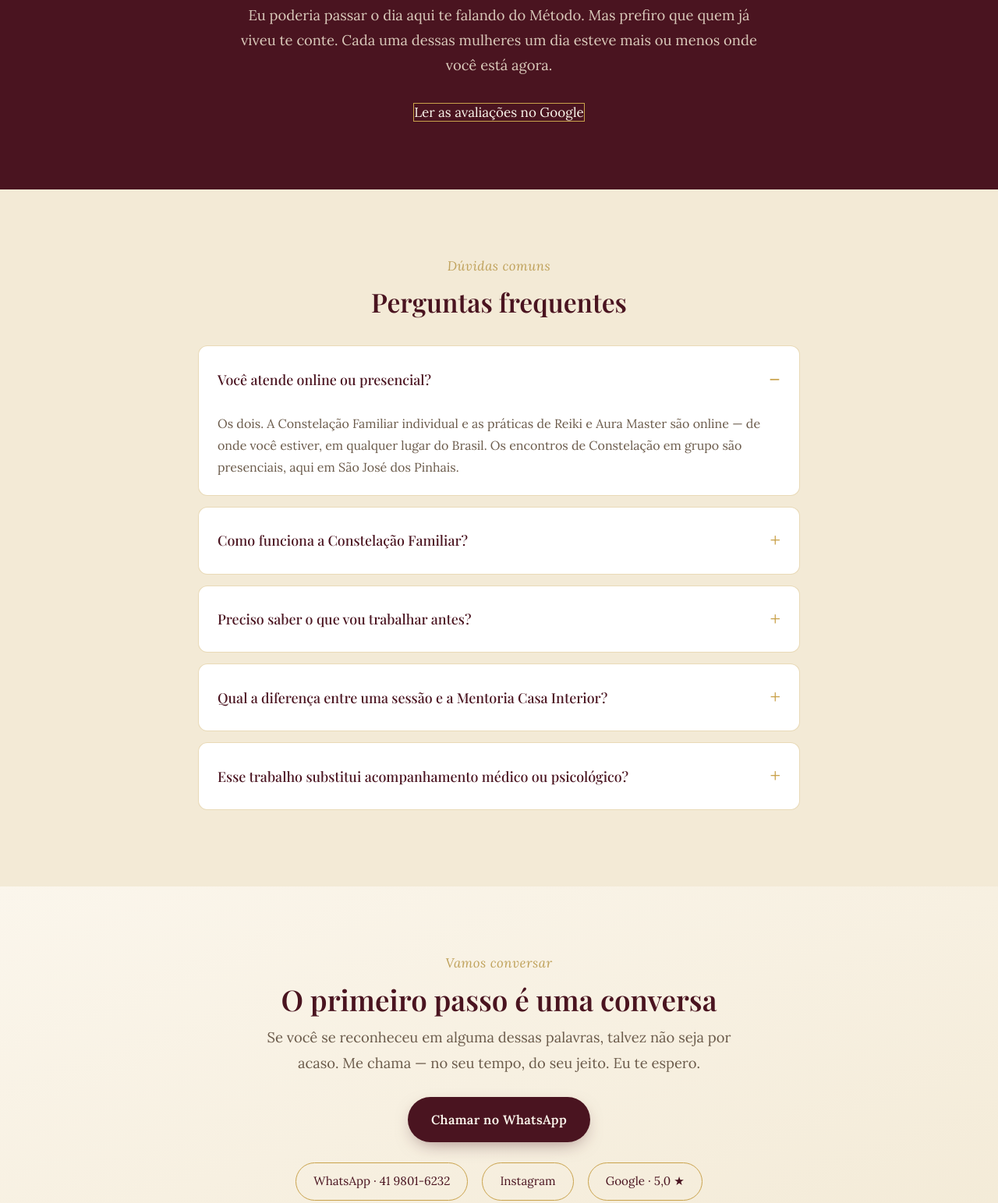
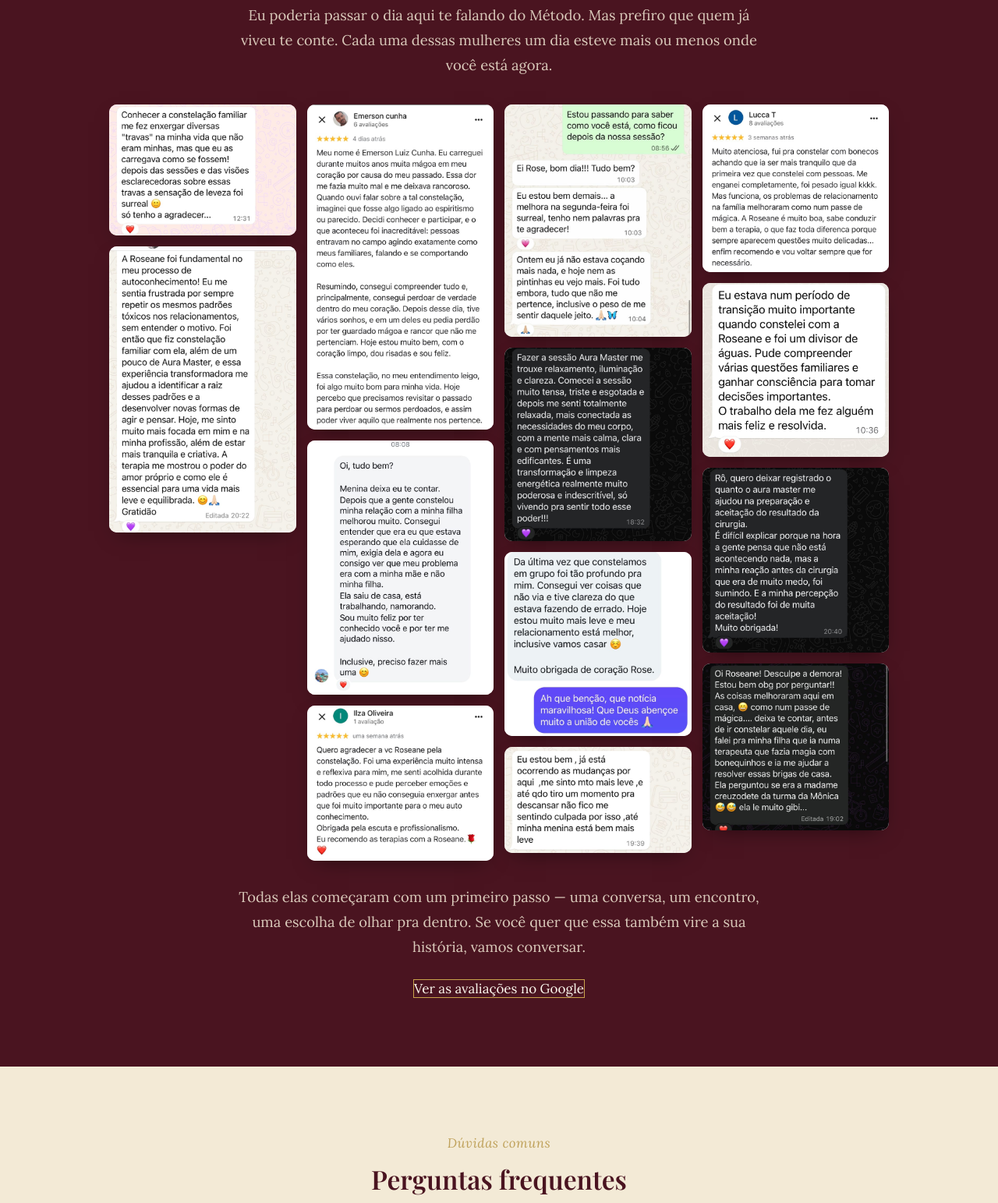
Before and after one commit to terapiacomroseane/roseanesena-site, a plain HTML site: page index.html in a window 1280 px wide. Shown: the part 4953-6496 px from the top of the page at 78% size. Drawn offline with nearby package versions, Linux system fonts and the light colour scheme; a web font is replaced by a local one.

Commit message:
Depoimentos (13) + Instagram + lightbox

```diff
--- a/index.html
+++ b/index.html
@@ -114,6 +114,14 @@
     .prova .lead{color:rgba(243,234,214,.85);max-width:680px;margin:18px auto 30px}
     .prova .btn-ghost{color:var(--creme-2);border-color:var(--dourado)}
     .prova .btn-ghost:hover{background:var(--dourado);color:var(--bordo)}
+    .depo-grid{column-count:4;column-gap:14px;margin:34px auto 30px;max-width:1000px}
+    .depo-grid img{width:100%;margin-bottom:14px;border-radius:10px;cursor:zoom-in;display:block;box-shadow:0 10px 26px -12px rgba(0,0,0,.55);transition:transform .15s;background:#fff}
+    .depo-grid img:hover{transform:scale(1.02)}
+    @media(max-width:860px){.depo-grid{column-count:2}}
+    @media(max-width:480px){.depo-grid{column-count:1;max-width:340px}}
+    .lb{position:fixed;inset:0;background:rgba(20,6,10,.93);display:none;align-items:center;justify-content:center;z-index:100;padding:20px;cursor:zoom-out}
+    .lb.open{display:flex}
+    .lb img{max-width:94%;max-height:92vh;border-radius:10px;box-shadow:0 20px 60px rgba(0,0,0,.6)}
 
     /* FAQ */
     .faq details{background:#fff;border:1px solid rgba(201,162,75,.4);border-radius:12px;margin-bottom:14px;padding:0 24px;overflow:hidden}
@@ -321,7 +329,23 @@
       <div class="stars">★★★★★</div>
       <p class="nota">5,0 no Google · avaliações reais de quem fez a travessia</p>
       <p class="lead">Eu poderia passar o dia aqui te falando do Método. Mas prefiro que quem já viveu te conte. Cada uma dessas mulheres um dia esteve mais ou menos onde você está agora.</p>
-      <a class="btn-ghost" href="https://www.google.com/search?q=Roseane+Sena+Constela%C3%A7%C3%A3o+S%C3%A3o+Jos%C3%A9+dos+Pinhais" target="_blank" rel="noopener">Ler as avaliações no Google</a>
+      <div class="depo-grid">
+        <img loading="lazy" src="assets/depoimentos/depo-01.jpg" alt="Depoimento de cliente" onclick="abrirLb(this.src)" />
+        <img loading="lazy" src="assets/depoimentos/depo-02.jpg" alt="Depoimento de cliente" onclick="abrirLb(this.src)" />
+        <img loading="lazy" src="assets/depoimentos/depo-03.jpg" alt="Avaliação no Google" onclick="abrirLb(this.src)" />
+        <img loading="lazy" src="assets/depoimentos/depo-04.jpg" alt="Depoimento de cliente" onclick="abrirLb(this.src)" />
+        <img loading="lazy" src="assets/depoimentos/depo-05.jpg" alt="Avaliação no Google" onclick="abrirLb(this.src)" />
+        <img loading="lazy" src="assets/depoimentos/depo-06.jpg" alt="Depoimento de cliente" onclick="abrirLb(this.src)" />
+        <img loading="lazy" src="assets/depoimentos/depo-07.jpg" alt="Depoimento de cliente" onclick="abrirLb(this.src)" />
+        <img loading="lazy" src="assets/depoimentos/depo-08.jpg" alt="Depoimento de cliente" onclick="abrirLb(this.src)" />
+        <img loading="lazy" src="assets/depoimentos/depo-09.jpg" alt="Depoimento de cliente" onclick="abrirLb(this.src)" />
+        <img loading="lazy" src="assets/depoimentos/depo-10.jpg" alt="Avaliação no Google" onclick="abrirLb(this.src)" />
+        <img loading="lazy" src="assets/depoimentos/depo-11.jpg" alt="Depoimento de cliente" onclick="abrirLb(this.src)" />
+        <img loading="lazy" src="assets/depoimentos/depo-12.jpg" alt="Depoimento de cliente" onclick="abrirLb(this.src)" />
+        <img loading="lazy" src="assets/depoimentos/depo-13.jpg" alt="Depoimento de cliente" onclick="abrirLb(this.src)" />
+      </div>
+      <p class="lead" style="margin-bottom:24px">Todas elas começaram com um primeiro passo — uma conversa, um encontro, uma escolha de olhar pra dentro. Se você quer que essa também vire a sua história, vamos conversar.</p>
+      <a class="btn-ghost" href="https://www.google.com/search?q=Roseane+Sena+Constela%C3%A7%C3%A3o+S%C3%A3o+Jos%C3%A9+dos+Pinhais" target="_blank" rel="noopener">Ver as avaliações no Google</a>
     </div>
   </section>
 
@@ -366,7 +390,7 @@
       <a class="btn" href="https://wa.me/554198016232?text=Ol%C3%A1%20Roseane!%20Vim%20pelo%20seu%20site%20e%20gostaria%20de%20conversar." target="_blank" rel="noopener">Chamar no WhatsApp</a>
       <div class="social">
         <a href="https://wa.me/554198016232" target="_blank" rel="noopener">WhatsApp · 41 9801-6232</a>
-        <a href="https://www.instagram.com/" target="_blank" rel="noopener" id="ig-link">Instagram</a>
+        <a href="https://www.instagram.com/roseane.sena_/" target="_blank" rel="noopener" id="ig-link">Instagram · @roseane.sena_</a>
         <a href="https://www.google.com/search?q=Roseane+Sena+Constela%C3%A7%C3%A3o+S%C3%A3o+Jos%C3%A9+dos+Pinhais" target="_blank" rel="noopener">Google · 5,0 ★</a>
       </div>
     </div>
@@ -386,5 +410,12 @@
 
   <a class="wa-float" href="https://wa.me/554198016232?text=Ol%C3%A1%20Roseane!%20Vim%20pelo%20seu%20site%20e%20gostaria%20de%20conversar." target="_blank" rel="noopener" aria-label="WhatsApp">✆</a>
 
+  <!-- Lightbox dos depoimentos -->
+  <div class="lb" id="lb" onclick="this.classList.remove('open')"><img id="lbimg" src="" alt="Depoimento ampliado" /></div>
+  <script>
+    function abrirLb(src){var lb=document.getElementById('lb');document.getElementById('lbimg').src=src;lb.classList.add('open');}
+    document.addEventListener('keydown',function(e){if(e.key==='Escape')document.getElementById('lb').classList.remove('open');});
+  </script>
+
 </body>
 </html>
```
Also changed, not shown: assets/depoimentos/depo-01.jpg (added), assets/depoimentos/depo-02.jpg (added), assets/depoimentos/depo-03.jpg (added), assets/depoimentos/depo-04.jpg (added), assets/depoimentos/depo-05.jpg (added), assets/depoimentos/depo-06.jpg (added), assets/depoimentos/depo-07.jpg (added), assets/depoimentos/depo-08.jpg (added), assets/depoimentos/depo-09.jpg (added), assets/depoimentos/depo-10.jpg (added), assets/depoimentos/depo-11.jpg (added), assets/depoimentos/depo-12.jpg (added), assets/depoimentos/depo-13.jpg (added).
